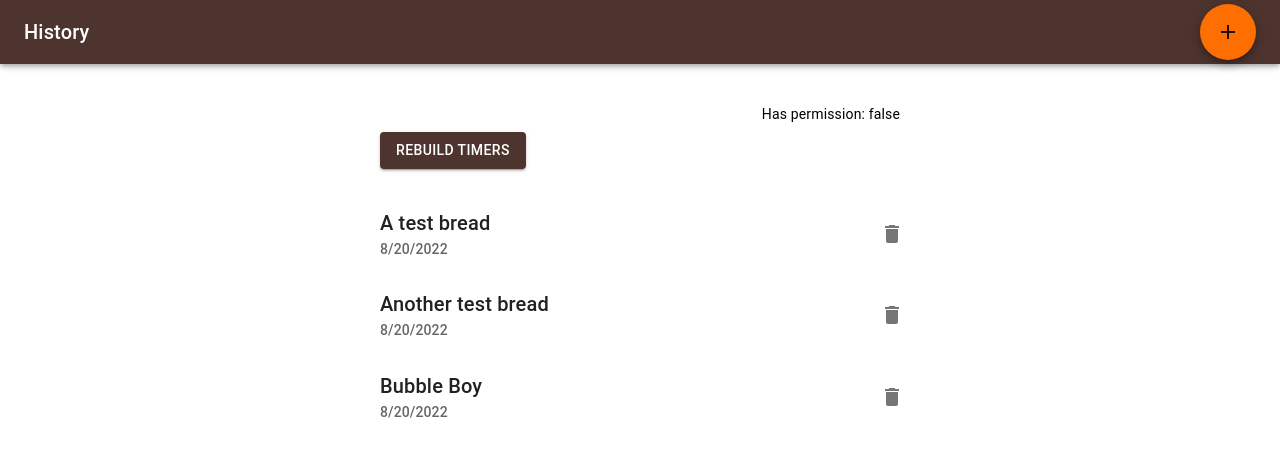
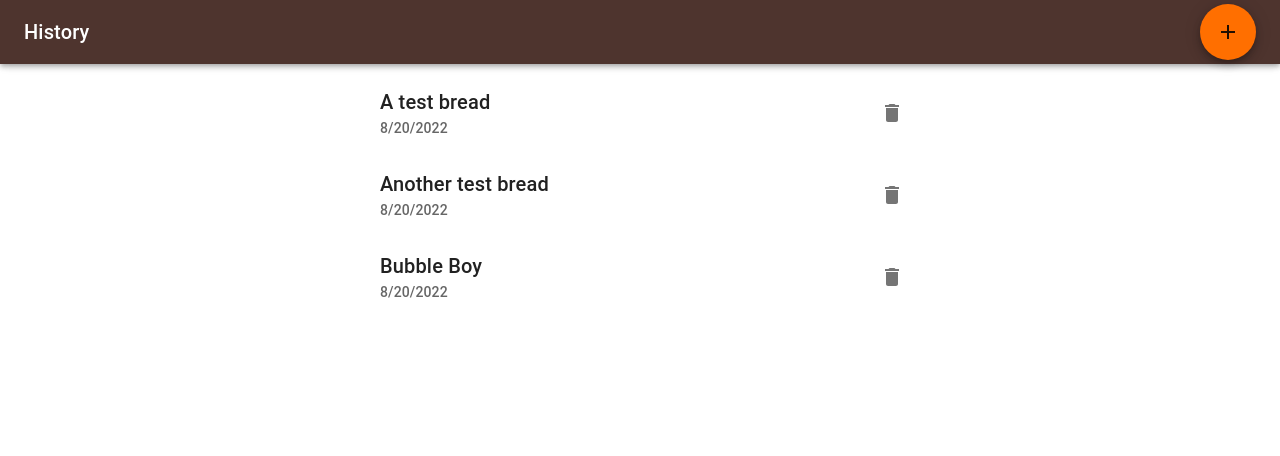
Before and after one commit to pewit90/yeastly, a React (Create React App) app: page / in a window 1280 px wide. Shown: the top 456 px of the page. Built offline with nearby package versions, Linux system fonts and the light colour scheme.

Commit message:
setup capacitor notifications

```diff
--- a/package.json
+++ b/package.json
@@ -5,6 +5,7 @@
   "dependencies": {
     "@capacitor/android": "^4.6.1",
     "@capacitor/core": "^4.6.1",
+    "@capacitor/local-notifications": "^4.1.4",
     "@emotion/react": "^11.10.0",
     "@emotion/styled": "^11.10.0",
     "@fontsource/roboto": "^4.5.8",
@@ -20,6 +21,7 @@
   "scripts": {
     "start": "react-scripts start",
     "build": "react-scripts build",
+    "build-all": "npm run build && cap sync",
     "test": "react-scripts test",
     "eject": "react-scripts eject",
     "lint": "eslint .",
--- a/src/components/BreadHistory.tsx
+++ b/src/components/BreadHistory.tsx
@@ -13,7 +13,6 @@ import { useNavigate } from "react-router-dom";
 import { Bread } from "../model/bread";
 import { deleteBread, getBreads } from "../model/store";
 import { Page } from "./common/Page";
-import { TimersView } from "./TimersView";
 
 function BreadListItem(props: { bread: Bread; onChange: Function }) {
   const navigate = useNavigate();
@@ -82,7 +81,6 @@ export function BreadHistory() {
 
   return (
     <Page title="History" fabButton={newBreadButton}>
-      <TimersView />
       {breadList}
     </Page>
   );
--- a/src/components/TimersView.tsx
+++ b/src/components/TimersView.tsx
@@ -6,52 +6,51 @@ import { useState } from "react";
 import { useNavigate } from "react-router-dom";
 import { getBread } from "../model/store";
 import { Timer } from "../model/timer";
-import { debugRebuildTimers, getTimers, hasPermission } from "../timer-service";
 import { DurationView } from "./common/DurationView";
 
-function TimerView(props: { timer: Timer }) {
-  const navigate = useNavigate();
-  const bread = getBread(props.timer.breadUUID);
-  const currentStep = bread.steps[bread.currentStepIndex];
-  return (
-    <Card variant="elevation" onClick={() => navigate("/" + bread.uuid)}>
-      <CardContent>
-        <Stack direction={"row"} spacing="2rem">
-          <Box display="flex" alignItems="center">
-            <DurationView step={currentStep} />
-          </Box>
-          <Box>
-            <Typography variant="h6">{currentStep.name}</Typography>
-            <Typography variant="caption">{bread.name}</Typography>
-          </Box>
-        </Stack>
-      </CardContent>
-    </Card>
-  );
-}
+// function TimerView(props: { timer: Timer }) {
+//   const navigate = useNavigate();
+//   const bread = getBread(props.timer.breadUUID);
+//   const currentStep = bread.steps[bread.currentStepIndex];
+//   return (
+//     <Card variant="elevation" onClick={() => navigate("/" + bread.uuid)}>
+//       <CardContent>
+//         <Stack direction={"row"} spacing="2rem">
+//           <Box display="flex" alignItems="center">
+//             <DurationView step={currentStep} />
+//           </Box>
+//           <Box>
+//             <Typography variant="h6">{currentStep.name}</Typography>
+//             <Typography variant="caption">{bread.name}</Typography>
+//           </Box>
+//         </Stack>
+//       </CardContent>
+//     </Card>
+//   );
+// }
 
-export function TimersView() {
-  const [timers, setTimers] = useState(getTimers());
+// export function TimersView() {
+//   const [timers, setTimers] = useState(getTimers());
 
-  return (
-    <Box mt="1rem" flexDirection="column" padding={"1rem"}>
-      {timers.map((timer) => {
-        return <TimerView timer={timer} key={"timer_" + timer.breadUUID} />;
-      })}
-      <Typography variant="body2" align="right" my={"0.5rem"}>
-        Has permission: {hasPermission().toString()}
-      </Typography>
-      <Button
-        variant="contained"
-        onClick={async () => {
-          await debugRebuildTimers();
-          const newTimers = getTimers();
-          console.log(newTimers);
-          setTimers(newTimers);
-        }}
-      >
-        Rebuild Timers
-      </Button>
-    </Box>
-  );
-}
+//   return (
+//     <Box mt="1rem" flexDirection="column" padding={"1rem"}>
+//       {timers.map((timer) => {
+//         return <TimerView timer={timer} key={"timer_" + timer.breadUUID} />;
+//       })}
+//       <Typography variant="body2" align="right" my={"0.5rem"}>
+//         Has permission: {hasPermission().toString()}
+//       </Typography>
+//       <Button
+//         variant="contained"
+//         onClick={async () => {
+//           await debugRebuildTimers();
+//           const newTimers = getTimers();
+//           console.log(newTimers);
+//           setTimers(newTimers);
+//         }}
+//       >
+//         Rebuild Timers
+//       </Button>
+//     </Box>
+//   );
+// }
--- a/src/model/store.ts
+++ b/src/model/store.ts
@@ -1,4 +1,4 @@
-import { clearNotification, setupBreadTimer } from "../timer-service";
+import { setupBreadTimer } from "../timer-service";
 import bread1JSON from "../testing/input/bread1.json";
 import bread2JSON from "../testing/input/bread2.json";
 import bread3JSON from "../testing/input/bread3.json";
@@ -79,7 +79,6 @@ export function deleteBread(uuid: number) {
   deleteBreadUUID(uuid);
   localStorage.removeItem(uuid.toString());
   delete breadIndex[uuid];
-  clearNotification(uuid);
   console.info("Deleted " + uuid);
 }
 
--- a/src/timer-service.ts
+++ b/src/timer-service.ts
@@ -1,42 +1,10 @@
 import { addMinutes } from "date-fns";
 import { Bread } from "./model/bread";
 import { StepState } from "./model/step";
-import { getBreads } from "./model/store";
-import { Timer } from "./model/timer";
-
-const notificationIndex: Record<number, Timer> = {};
-
-export function hasPermission(): boolean {
-  return Notification.permission === "granted";
-}
-export function getTimers(): Timer[] {
-  return Object.values(notificationIndex);
-}
-
-export async function debugRebuildTimers() {
-  console.log("Rebuilding timers");
-  for (const key in notificationIndex) {
-    delete notificationIndex[key];
-  }
-  const breads = getBreads();
-  for (const bread of breads) {
-    await setupBreadTimer(bread);
-  }
-  console.log("Timers, as per service: " + JSON.stringify(notificationIndex));
-}
-
-export function clearNotification(breadUUID: number) {
-  const timer = notificationIndex[breadUUID];
-  if (timer) {
-    timer.clear();
-    delete notificationIndex[breadUUID];
-  }
-}
+import { LocalNotifications } from "@capacitor/local-notifications";
 
 export async function setupBreadTimer(bread: Bread): Promise<void> {
-  clearNotification(bread.uuid);
   const currentStep = bread.steps[bread.currentStepIndex];
-  console.log(JSON.stringify(currentStep));
   if (currentStep.state !== StepState.STARTED) {
     return;
   }
@@ -48,7 +16,6 @@ export async function setupBreadTimer(bread: Bread): Promise<void> {
     await registerTimer(
       bread.uuid,
       addMinutes(currentStep.startedAt, currentStep.duration),
-      // addSeconds(new Date(), 5),
       `${bread.name}: ${currentStep.name}`
     );
   }
@@ -56,22 +23,13 @@ export async function setupBreadTimer(bread: Bread): Promise<void> {
 
 async function registerTimer(breadUUID: number, dueDate: Date, title: string) {
   console.log("Registering timer for ", breadUUID);
-  const permission = await Notification.requestPermission();
-  if (permission !== "granted") {
-    // TODO inform user of his bad choice
-    console.error("permission for notification denied");
-    return;
-  }
-
-  clearTimeout(breadUUID);
-
-  const timeout = setTimeout(() => {
-    const notification = new Notification(title);
-    notification.onclick = () => {
-      console.log("notification clicked for", breadUUID);
-    };
-    delete notificationIndex[breadUUID];
-  }, dueDate.getTime() - Date.now());
-  notificationIndex[breadUUID] = new Timer(breadUUID, timeout);
-  console.log(JSON.stringify(notificationIndex));
+  LocalNotifications.schedule({
+    notifications: [
+      {
+        id: breadUUID,
+        title: "Test Notificatoin",
+        body: "This is the notification",
+      },
+    ],
+  });
 }
```
Also changed, not shown: capacitor.config.ts (+8 -5 lines), 4 other files (tests, documents, lock files or other folders).
